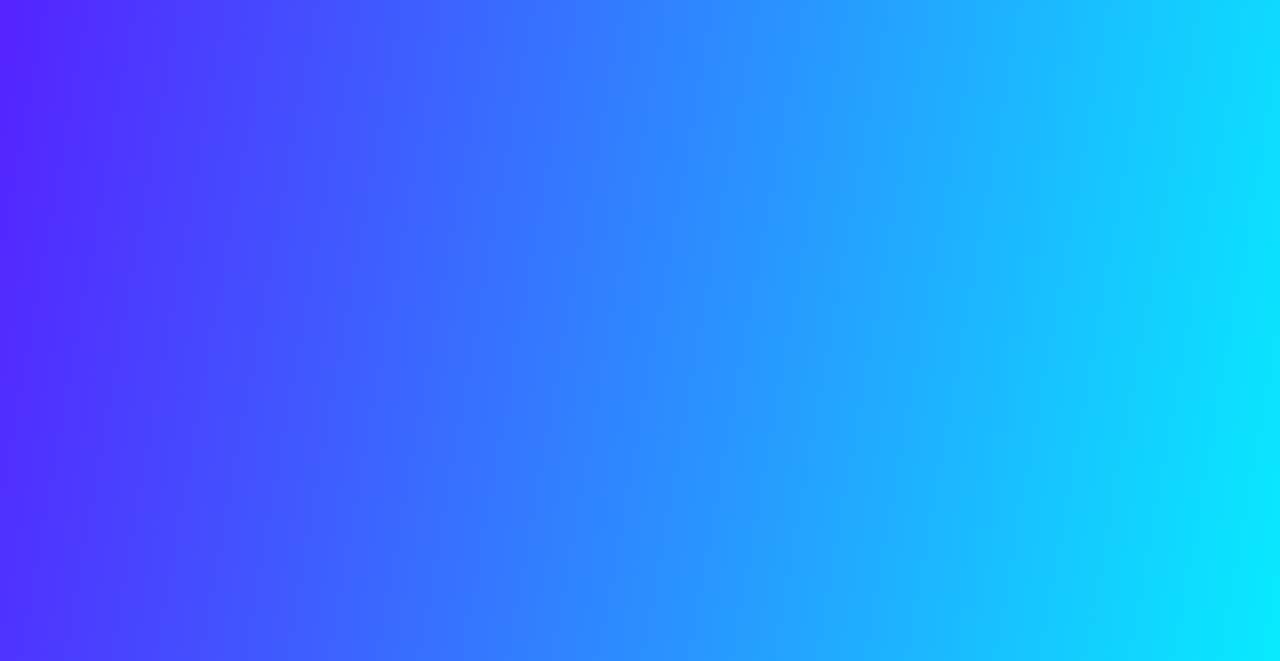
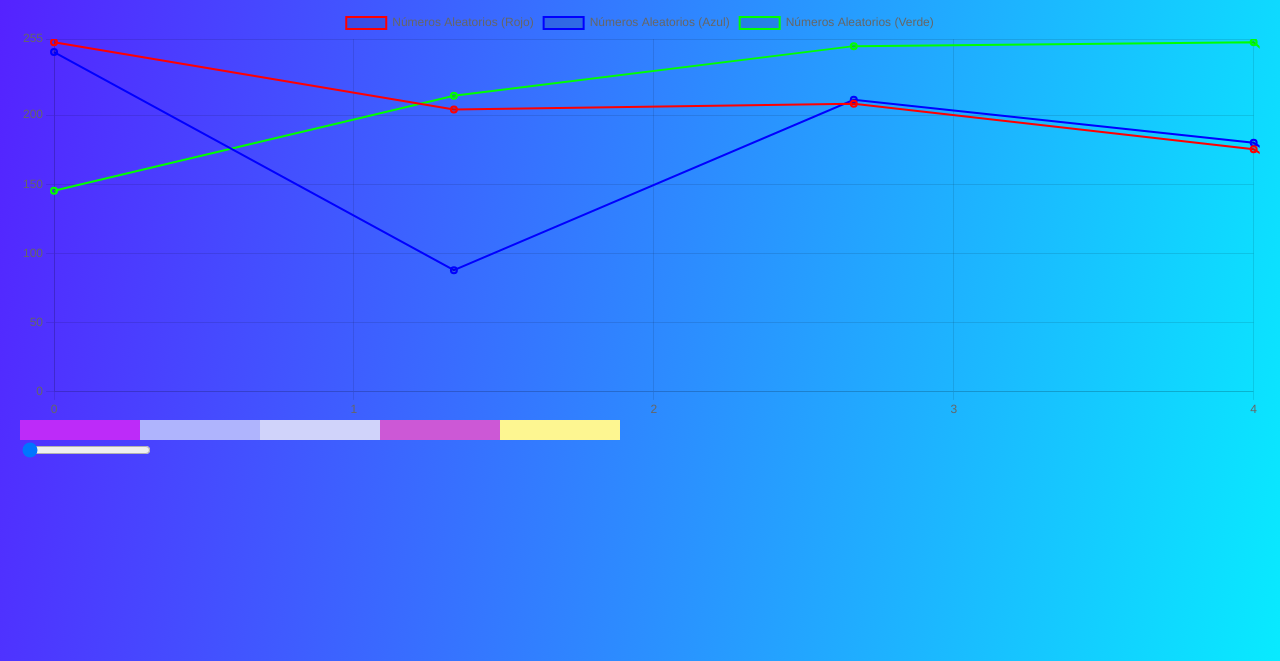
Before and after one commit to number1angel/TPsensor, a plain HTML site: page consigna.html in a window 1280 px wide. Shown: the part 139-800 px from the top of the page. Drawn offline with nearby package versions, Linux system fonts and the light colour scheme; a web font is replaced by a local one.

Commit message:
Add files via upload

```diff
--- a/consigna.html
+++ b/consigna.html
@@ -1,6 +1,7 @@
 <!DOCTYPE html>
 <html>
 <head>
+    <script src="https://cdn.jsdelivr.net/npm/chart.js"></script>
     <link href="https://fonts.cdnfonts.com/css/ocr-a-std" rel="stylesheet">
     <style>
         @import url('https://fonts.cdnfonts.com/css/ocr-a-std'); /*no lo pude meter en el css*/
@@ -17,11 +18,12 @@
             <a href="https://prezi.com/view/25y7BLpqUiGdpCqf9MZ4/" class="tcs-link">tcs34725</a>
         </div>
         <div class="content">
-            <h1>Consigna MTQQ</h1>
-            <script src="https://cdnjs.cloudflare.com/ajax/libs/paho-mqtt/1.1.0/mqttws31.min.js"></script>
-            <script src="https://cdnjs.cloudflare.com/ajax/libs/Chart.js/3.7.0/chart.min.js"></script>
-            <script src="script_mqtt.js"></script>
+            <h1>Consigna MQTT</h1>
+            <canvas id="randomNumberChart" width="600" height="200"></canvas>
+            <div id="colorGradientContainer" style="width: 600px; height: 20px; display: flex; flex-direction: row; justify-content: flex-start;"></div>
+            <input type="range" id="scrollBar" min="0" max="100" step="1" value="0">
         </div>
     </div>
+    <script src="script_mqtt.js"></script>
 </body>
 </html>
--- a/script_mqtt.js
+++ b/script_mqtt.js
@@ -87,3 +87,105 @@ const broker = 'mqtt://10.0.3.201:1883';
             }
             updateChart();
         }
+
+/*grafico con numeros randoms*/
+
+var canvas = document.getElementById('randomNumberChart');
+var ctx = canvas.getContext('2d');
+var chart;
+var maxDataPoints = 5;
+var chartData = {
+    labels: [],
+    datasets: [
+        {
+            label: 'Números Aleatorios (Rojo)',
+            data: [],
+            borderColor: 'rgb(255, 0, 0)',
+            borderWidth: 2,
+            fill: false
+        },
+        {
+            label: 'Números Aleatorios (Azul)',
+            data: [],
+            borderColor: 'rgb(0, 0, 255)',
+            borderWidth: 2,
+            fill: false
+        },
+        {
+            label: 'Números Aleatorios (Verde)',
+            data: [],
+            borderColor: 'rgb(0, 255, 0)',
+            borderWidth: 2,
+            fill: false
+        }
+    ]
+};
+
+var currentX = 0;
+
+function initializeChart() {
+    chart = new Chart(ctx, {
+        type: 'line',
+        data: chartData,
+        options: {
+            scales: {
+                x: {
+                    beginAtZero: true,
+                },
+                y: {
+                    beginAtZero: true,
+                    min: 0,
+                    max: 255,
+                },
+            },
+        },
+    });
+}
+
+initializeChart();
+
+function generateRandomNumber() {
+    return Math.random() * 255;
+}
+
+function updateChart() {
+    var randomValue1 = generateRandomNumber();
+    var randomValue2 = generateRandomNumber();
+    var randomValue3 = generateRandomNumber();
+
+    if (chartData.labels.length >= maxDataPoints) {
+        chartData.labels.shift();
+        chartData.datasets[0].data.shift();
+        chartData.datasets[1].data.shift();
+        chartData.datasets[2].data.shift();
+    }
+
+    chartData.labels.push(currentX);
+    chartData.datasets[0].data.push(randomValue1);
+    chartData.datasets[1].data.push(randomValue2);
+    chartData.datasets[2].data.push(randomValue3);
+
+    chart.update();
+    currentX++;
+
+    // Create a horizontal colored gradient bar below the chart
+    var colorGradientContainer = document.getElementById('colorGradientContainer');
+    var colorWidth = canvas.width / maxDataPoints;
+    var color = `rgb(${randomValue1}, ${randomValue2}, ${randomValue3})`;
+    var gradientElement = `<div style="width: ${colorWidth}px; background: ${color}; flex-grow: 1;"></div>`;
+    colorGradientContainer.innerHTML = gradientElement + colorGradientContainer.innerHTML;
+
+    // Mantener solo los últimos 5 colores
+    if (colorGradientContainer.children.length > maxDataPoints) {
+        colorGradientContainer.removeChild(colorGradientContainer.lastChild);
+    }
+}
+
+setInterval(updateChart, 1000);
+
+var scrollBar = document.getElementById('scrollBar');
+scrollBar.addEventListener('change', function () {
+    chart.options.scales.x.min = parseInt(scrollBar.value, 10);
+    chart.options.scales.x.max = parseInt(scrollBar.value, 10) + maxDataPoints;
+    chart.update();
+});
--- a/styles.css
+++ b/styles.css
@@ -2,6 +2,11 @@ body {
     width: 100%;
     height: 100vh;
     margin: 0;
+}
+
+p.letrasgrafica {
+    color: #ffffff;
+    font-family: 'OCR A Std', monospace;
 }
 
 p.integrantes {
@@ -138,9 +143,13 @@ p.integrantes {
     display: none;
 }
 
+.graficomqtt {
+    position: absolute;
+    top: 140px;
+    right: 380px;
+}
+
 .center-content {
-    align-items: center;
-    justify-content: center;
     text-align: center;
   }
 
```
